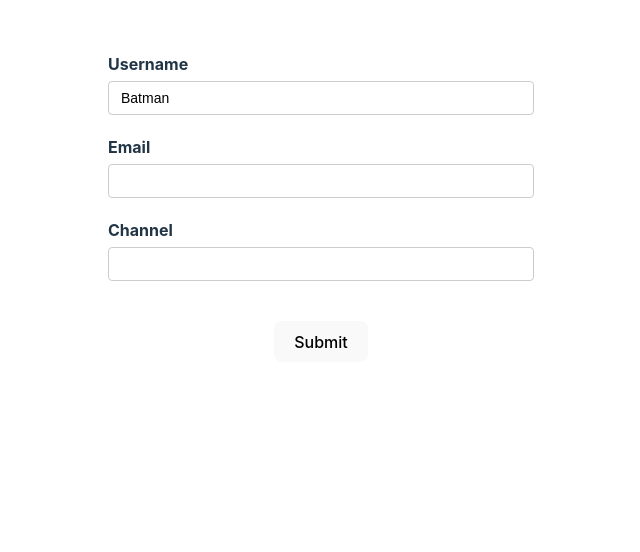
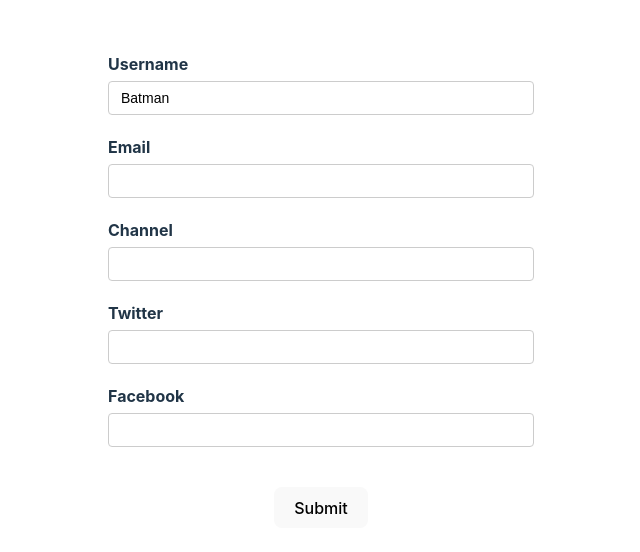
Before and after one commit to Shahrukh-elRed/react-hook-form-demo, a React (Create React App) app: page / in a window 1280 px wide. Shown: the top 552 px of the page, without its empty margins (319-959 px from the left). Built offline with nearby package versions, Linux system fonts and the light colour scheme.

Commit message:
nested objects

```diff
--- a/src/components/YoutubeForm.js
+++ b/src/components/YoutubeForm.js
@@ -19,6 +19,10 @@
         username: "Batman",
         email: "",
         channel: "",
+        social: {
+          twitter: "",
+          facebook: "",
+        },
       },
   });
   const { errors } = formState;
@@ -79,6 +83,16 @@
           <p className="error">{errors.channel?.message}</p>
         </div>
 
+        <div className="form-control">
+          <label htmlFor="twitter">Twitter</label>
+          <input type="text" id="twitter" {...register("social.twitter")} />
+        </div>
+
+        <div className="form-control">
+          <label htmlFor="facebook">Facebook</label>
+          <input type="text" id="facebook" {...register("social.facebook")} />
+        </div>
+
         <button>Submit</button>
       </form>
       <DevTool control={control} />
```
